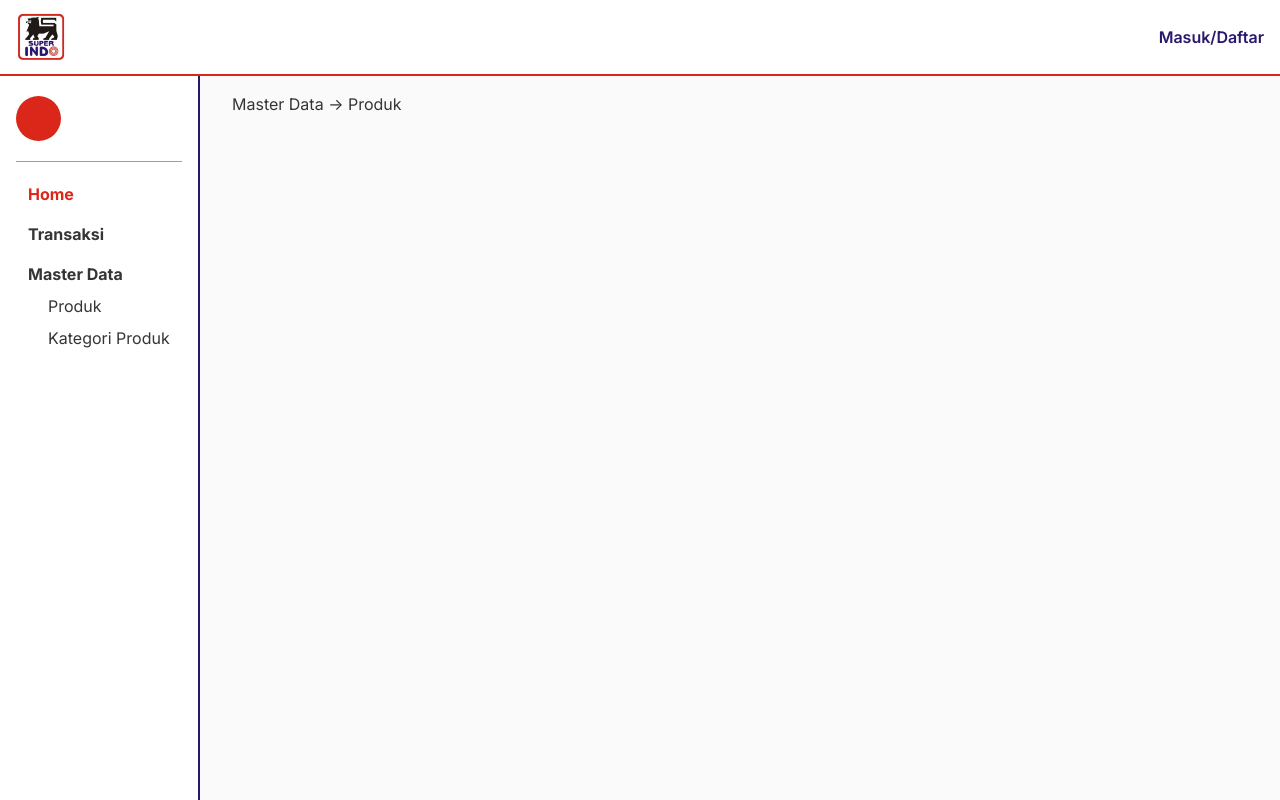
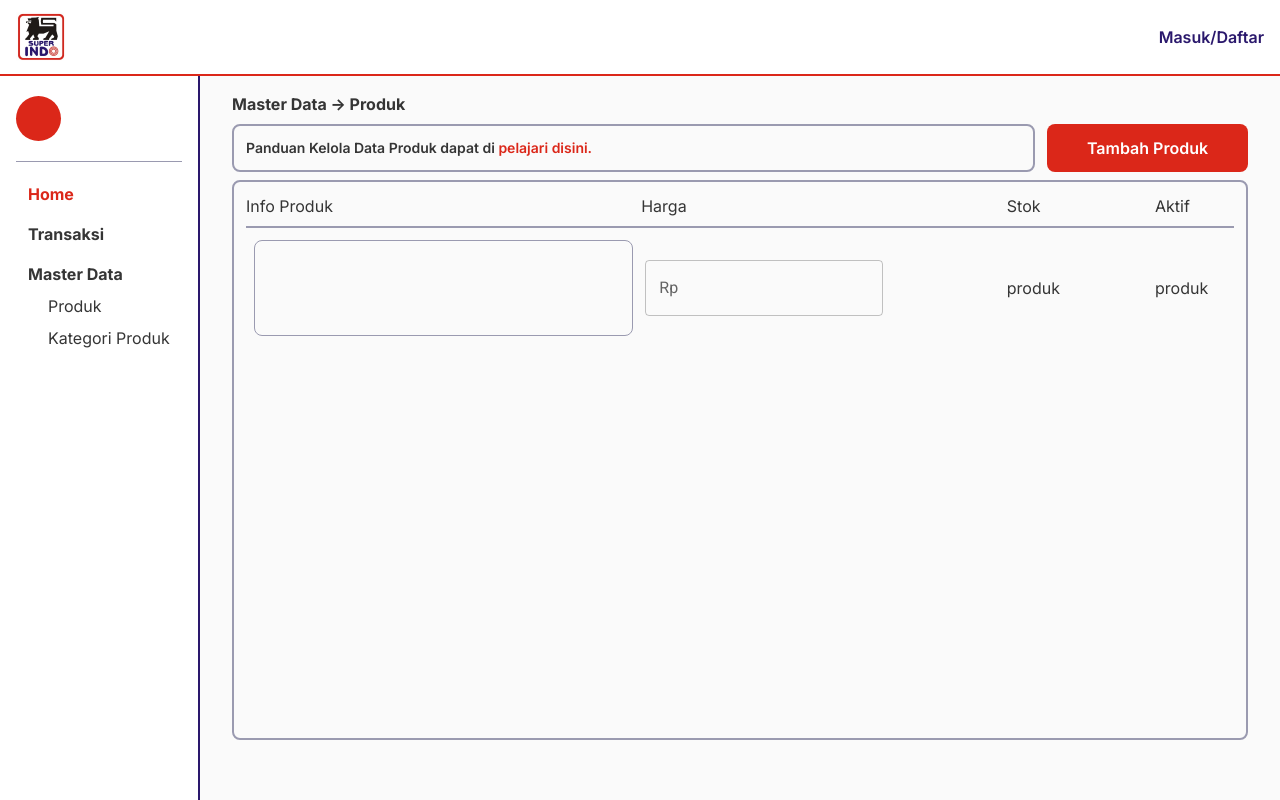
Before and after one commit to eginugrahas/superindo-nextjs, a Next.js app: page /dashboard/masterProduct in a window 1280 px wide. Built offline with nearby package versions, Linux system fonts and the light colour scheme; sample sign-in values are in the browser's storage; some icons are missing.

Commit message:
FIX(auth): fixed state logout, store token to localStorage

```diff
--- a/app/api/auth/route.ts
+++ b/app/api/auth/route.ts
@@ -1,5 +1,8 @@
 import { NextApiRequest, NextApiResponse } from "next";
 import users from '../../jsons/user.json'
+
+var jwt = require('jsonwebtoken');
+var crypto = require('crypto');
 
 export async function POST(req:any) {
   const { username, password } = await req.json();
@@ -7,7 +10,6 @@ export async function POST(req:any) {
   const user = users.find((u) => u.username === username);
 
   if (!user) {
-    // Username not found
     return new Response(JSON.stringify({ message: "User not found" }), {
       status: 405,
       statusText: "Error",
@@ -15,15 +17,16 @@ export async function POST(req:any) {
   }
 
   if (user.password !== password) {
-    // Password doesn't match
     return new Response(JSON.stringify({ message: "Password not match" }), {
       status: 405,
       statusText: "Error",
     });
   }
 
-  // Username and password match, return the user
-  return new Response(JSON.stringify(user), {
+  const token = jwt.sign({username: username, password: password}, crypto.randomBytes(32).toString('hex'))
+  const res = {user: user, token: token}
+
+  return new Response(JSON.stringify(res), {
     status: 200,
     statusText: "OK",
   });
--- a/app/components/Header.tsx
+++ b/app/components/Header.tsx
@@ -1,7 +1,7 @@
 import Image from "next/image";
 import React from "react";
 import { useAppSelector } from "@/redux/store";
-import { logOut } from "@/redux/features/authSlices";
+import { logOut, setToken } from "@/redux/features/authSlices";
 import { useDispatch } from "react-redux";
 import { AppDispatch } from "@/redux/store";
 import { useRouter } from "next/navigation";
@@ -21,6 +21,8 @@ const Header: React.FC<HeaderPropsType> = ({ user, isAuth }) => {
   const router = useRouter();
   function handleLogout() {
     dispatch(logOut());
+    dispatch(setToken(null))
+    localStorage.clear()
     router.push("/");
   }
 
--- a/app/components/auth/LogIn.tsx
+++ b/app/components/auth/LogIn.tsx
@@ -1,12 +1,11 @@
 "use client";
 
 import Image from "next/image";
-import { useState } from "react";
-import { loginAsync } from "@/redux/features/authSlices";
+import { useEffect, useState } from "react";
+import { loginAsync, setToken } from "@/redux/features/authSlices";
 import { useDispatch } from "react-redux";
 import { AppDispatch } from "@/redux/store";
 import { useRouter } from "next/navigation";
-import { setRole } from "@/redux/features/userRoleSlices";
 
 export const LogIn = () => {
   const [username, setUsername] = useState("");
@@ -39,7 +38,6 @@ export const LogIn = () => {
       }
     });
   }
-
   return (
     <div className="flex flex-col items-center">
       <Image
--- a/app/dashboard/layout.tsx
+++ b/app/dashboard/layout.tsx
@@ -3,21 +3,31 @@
 import Header from "../components/Header";
 import Sidebar from "../components/SideBar";
 import { useAppSelector } from "@/redux/store";
-import { logOut } from "@/redux/features/authSlices";
+import { useRouter } from "next/navigation";
+import { useEffect } from "react";
 import { useDispatch } from "react-redux";
 import { AppDispatch } from "@/redux/store";
-import { useRouter } from "next/navigation";
-import { getShortName } from "../utils/formatter";
+import { setToken } from "@/redux/features/authSlices";
 
 export default function DashboardLayout({
   children,
 }: {
   children: React.ReactNode;
 }) {
-
-  const dispatch = useDispatch<AppDispatch>();
+  const router = useRouter()
   const user = useAppSelector((state) => state.authReducer.user);
   const isAuth = useAppSelector((state) => state.authReducer.isAuth);
+  const dispatch = useDispatch<AppDispatch>();
+
+  useEffect(()=>{
+    const token = localStorage.getItem('token')
+    if(token){
+      dispatch(setToken(token))
+    } else{
+      router.push('/')
+    }
+  },[dispatch])
+
 
   return (
     <div className="h-screen flex flex-col overflow-hidden bg-p-white">
--- a/app/dashboard/masterProduct/page.tsx
+++ b/app/dashboard/masterProduct/page.tsx
@@ -1,7 +1,62 @@
-"use client"
+"use client";
+
+import {
+  FormControl,
+  InputLabel,
+  OutlinedInput,
+  InputAdornment,
+} from "@mui/material";
 
 const MasterProduct = () => {
-  return <div className="">Master Data {`->`} Produk</div>;
+  return (
+    <div className="flex flex-col">
+      <div className="font-bold">Master Data {`->`} Produk</div>
+      <div className="flex gap-3 mt-2">
+        <div className="border-2 rounded-lg border-gray p-3 w-[80%] text-sm font-semibold">
+          Panduan Kelola Data Produk dapat di{" "}
+          <span className="text-red cursor-pointer">pelajari disini.</span>
+        </div>
+        <div className="rounded-lg p-3 w-[20%] font-semibold text-white bg-red text-center">
+          Tambah Produk
+        </div>
+      </div>
+      <div className="mt-2 rounded-lg border-2 border-gray w-full min-h-[70vh] p-3">
+        <table className="w-full">
+          <thead>
+            <tr className="border-b-2 border-gray">
+              <td className="pb-2" width={"40%"}>
+                Info Produk
+              </td>
+              <td className="pb-2">Harga</td>
+              <td className="pb-2" width={"15%"}>
+                Stok
+              </td>
+              <td className="pb-2">Aktif</td>
+            </tr>
+          </thead>
+          <tbody>
+            <tr>
+              <td className="pt-3 px-2">
+                <div className="flex rounded-lg border border-gray w-full h-24"></div>
+              </td>
+              <td className="pt-3">
+                <FormControl sx={{ m: 0.5, bgcolor:"#FAFAFA" }}>
+                  <OutlinedInput
+                    id="outlined-adornment-amount"
+                    startAdornment={
+                      <InputAdornment position="start" >Rp</InputAdornment>
+                    }
+                  />
+                </FormControl>
+              </td>
+              <td className="pt-3">produk</td>
+              <td className="pt-3">produk</td>
+            </tr>
+          </tbody>
+        </table>
+      </div>
+    </div>
+  );
 };
 
 export default MasterProduct;
--- a/app/dashboard/page.tsx
+++ b/app/dashboard/page.tsx
@@ -44,7 +44,6 @@ export default function Home() {
     }
   ])
 
-  // const currentPage = useAppSelector((state)=>state.menuSlices.menu)
 
   return (
     <div className="flex flex-col">
@@ -87,7 +86,7 @@ export default function Home() {
         </div>
         <div className="flex gap-5 mx-2">
           {product.map((p)=>{
-             return <div className="rounded-lg bg-p-white border-2 border-purple w-[190px] h-[200px] flex flex-col p-2">
+             return <div key={p.id} className="rounded-lg bg-p-white border-2 border-purple w-[190px] h-[200px] flex flex-col p-2">
              <div className="h-[60%] flex justify-center items-center">
                <Image
                  src={"/logo-superindo.png"}
--- a/app/layout.tsx
+++ b/app/layout.tsx
@@ -2,6 +2,11 @@ import { ReduxProvider } from '@/redux/provider'
 import './globals.css'
 import type { Metadata } from 'next'
 import { Inter } from 'next/font/google'
+import '@fontsource/roboto/300.css';
+import '@fontsource/roboto/400.css';
+import '@fontsource/roboto/500.css';
+import '@fontsource/roboto/700.css';
+
 
 const inter = Inter({ subsets: ['latin'] })
 
--- a/app/page.tsx
+++ b/app/page.tsx
@@ -1,12 +1,29 @@
 "use client"
 
+import { useEffect } from "react";
 import Header from "./components/Header";
-import { useAppSelector } from "@/redux/store";
+import { AppDispatch, useAppSelector } from "@/redux/store";
+import { useDispatch } from "react-redux";
+import { setToken } from "@/redux/features/authSlices";
+import { useRouter } from "next/navigation";
 
 
 export default function App() {
   const user = useAppSelector((state) => state.authReducer.user);
   const isAuth = useAppSelector((state) => state.authReducer.isAuth);
+  const router = useRouter()
+
+
+  const dispatch = useDispatch<AppDispatch>();
+
+  useEffect(()=>{
+    const token = localStorage.getItem('token')
+    if(token){
+      dispatch(setToken(token))
+    } else{
+      router.push('/')
+    }
+  },[dispatch])
 
   return (
     <div className="h-screen flex flex-col overflow-hidden bg-p-white">
--- a/package.json
+++ b/package.json
@@ -9,14 +9,20 @@
     "lint": "next lint"
   },
   "dependencies": {
+    "@emotion/react": "^11.11.1",
+    "@emotion/styled": "^11.11.0",
+    "@fontsource/roboto": "^5.0.8",
+    "@mui/material": "^5.14.9",
     "@reduxjs/toolkit": "^1.9.5",
     "@types/node": "20.6.0",
     "@types/react": "18.2.21",
     "@types/react-dom": "18.2.7",
     "autoprefixer": "10.4.15",
     "body-parser": "^1.20.2",
+    "crypto": "^1.0.1",
     "eslint": "8.49.0",
     "eslint-config-next": "13.4.19",
+    "jsonwebtoken": "^9.0.2",
     "next": "13.4.19",
     "postcss": "8.4.29",
     "react": "18.2.0",
--- a/redux/features/authSlices.ts
+++ b/redux/features/authSlices.ts
@@ -9,6 +9,7 @@ type AuthStateType = {
     name: string;
     isOperator: boolean;
   };
+  token: string | null;
   error: object | null;
 };
 
@@ -26,6 +27,7 @@ const initialState: InitialStateType = {
       name: "",
       isOperator: false,
     },
+    token: null,
     error: null,
   },
 };
@@ -58,9 +60,11 @@ export const loginAsync = createAsyncThunk(
         return rejectWithValue(errorData.message);
       }
 
-      const user = await response.json();
-      console.log(user)
-      return user;
+      const data = await response.json();
+      if (data.token.length > 0) {
+        localStorage.setItem("token", data.token);
+      }
+      return data.user;
     } catch (error) {
       return rejectWithValue(error);
     }
@@ -71,8 +75,13 @@ const auth = createSlice({
   name: "auth",
   initialState: initialState.value,
   reducers: {
-    logOut: () => {
-      return initialState.value;
+    logOut: (state) => {
+      state.isAuth = false;
+      state.user = initialState.value.user;
+      state.token = null;
+    },
+    setToken: (state, action) => {
+      state.token = action.payload;
     },
   },
   extraReducers: (builder) => {
@@ -80,19 +89,22 @@ const auth = createSlice({
       .addCase(loginAsync.pending, (state) => {
         state.isAuth = false;
         state.user = initialState.value.user;
+        state.token = null;
       })
       .addCase(loginAsync.fulfilled, (state, action) => {
         state.isAuth = true;
         state.user = action.payload;
+        state.token = action.payload;
         state.error = null;
       })
       .addCase(loginAsync.rejected, (state, action) => {
         state.isAuth = false;
         state.user = initialState.value.user;
+        state.token = null;
         state.error = action.payload || "An error occured on Authentification";
       });
   },
 });
 
-export const { logOut } = auth.actions;
+export const { logOut, setToken } = auth.actions;
 export default auth.reducer;
```
Also changed, not shown: 1 other file (tests, documents, lock files or other folders).
